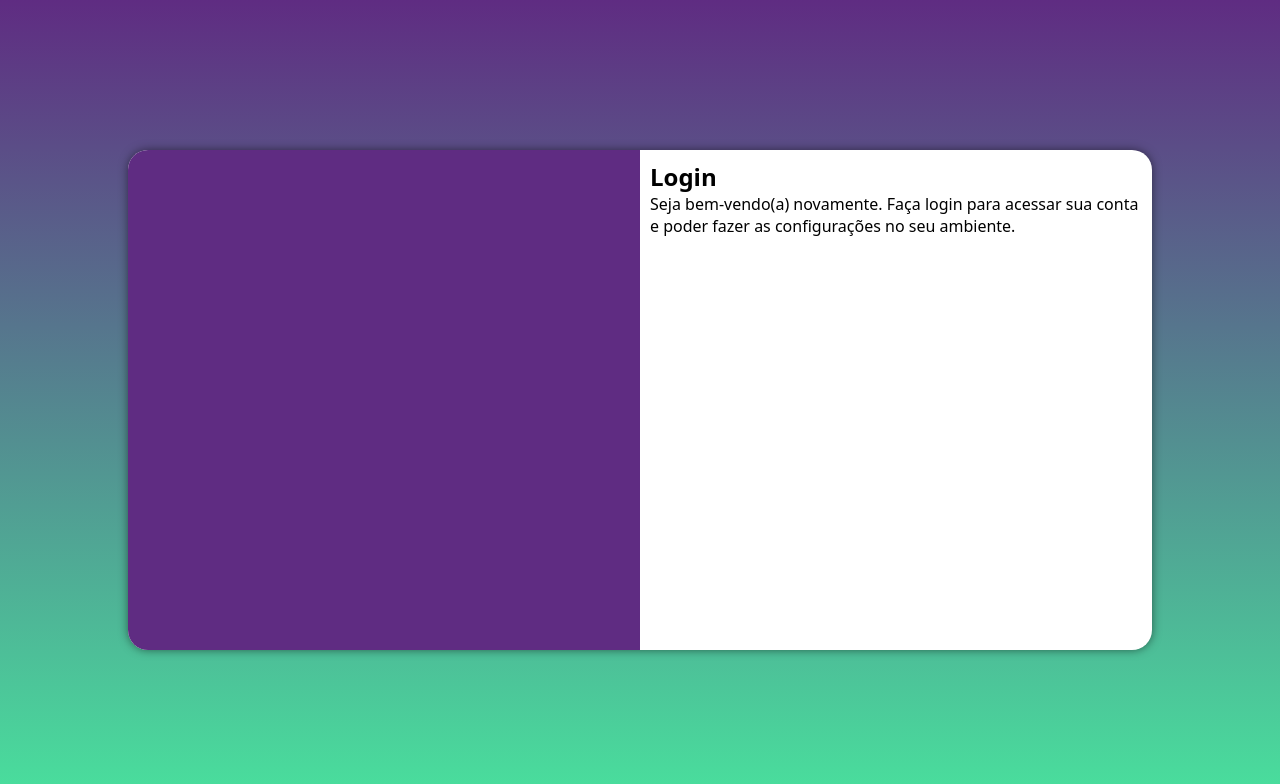
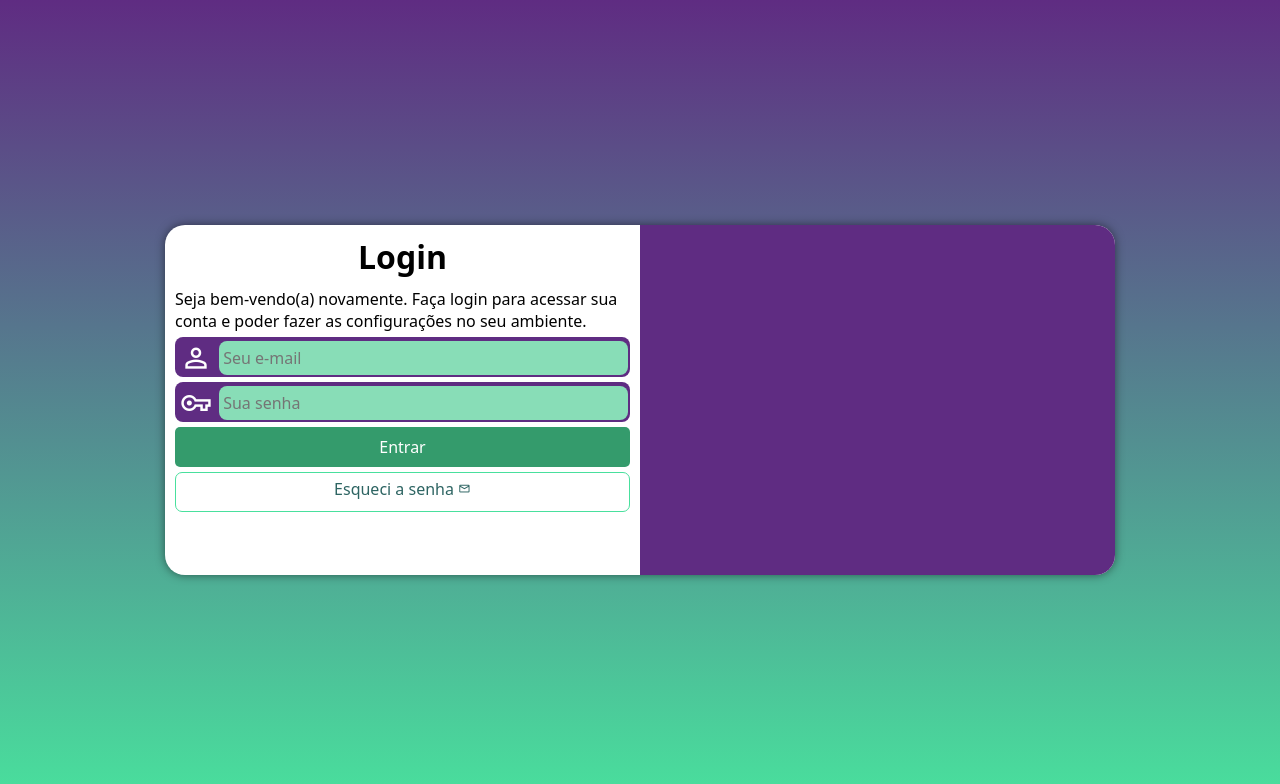
Before and after one commit to cerp69/projeto-login, a plain HTML site: page index.html in a window 1280 px wide. Drawn offline with nearby package versions, Linux system fonts and the light colour scheme.

Commit message:
Configurações finais

```diff
--- a/estilos/media-query.css
+++ b/estilos/media-query.css
@@ -11,6 +11,7 @@
 
     section#login {
         width: 80vw;
+        height: 280px;
     }
 
     section#login>div#imagem {
@@ -28,20 +29,25 @@
 @media screen and (min-width: 992px) {
     section#login {
         width: 950px;
-    }
-
-    section#login {
-        width: 80vw;
+        height: 350px;
     }
 
     section#login>div#imagem {
-        float: left;
+        float: right;
         width: 50%;
         height: 100%;
     }
 
     section#login>div#formulario {
-        float: right;
+        float: left;
         width: 50%;
     }
+
+    div#formulario>h1 {
+        font-size: 2em;
+    }
+
+    div#formulario>p {
+        font-size: 1em;
+    }
 }
--- a/estilos/style.css
+++ b/estilos/style.css
@@ -30,13 +30,13 @@ section#login {
     position: absolute;
     top: 50%;
     left: 50%;
-    transform: translate(-50%, -50%);
     overflow: hidden;
     background-color: white;
-    width: 250px;
+    width: 270px;
     height: 500px;
     border-radius: 20px;
     box-shadow: 0px 0px 10px rgba(0, 0, 0, 0.5);
+    transform: translate(-50%, -50%);
     transition: width 0.3s, height 0.3s;
     transition-timing-function: ease;
 }
@@ -54,3 +54,87 @@ section#login>div#formulario {
     padding: 10px;
 
 }
+
+div#formulario>h1 {
+    text-align: center;
+    margin-bottom: 10px;
+}
+
+div#formulario>p {
+    font-size: 0.8em;
+}
+
+form>div.campo {
+    background-color: #5f2c82;
+    display: block;
+    height: 40px;
+    border-radius: 8px;
+    margin: 5px 0px;
+}
+
+div.campo>label {
+    display: none;
+}
+
+div.campo>span {
+    color: white;
+    /* background-color: black; */
+    font-size: 2em;
+    width: 40px;
+    padding: 5px;
+}
+
+div.campo>input {
+    background-color: #88ddb7;
+    font-size: 1em;
+    width: calc(100% - 46px);
+    height: 85%;
+    border: 0px;
+    border-radius: 8px;
+    padding: 4px;
+    transform: translate(0px, -10px);
+}
+
+div.campo>input:focus-within {
+    background-color: white;
+    border: none;
+}
+
+form>input[type=submit] {
+    display: block;
+    font-size: 1em;
+    width: 100%;
+    height: 40px;
+    background-color: #49e09d;
+    color: white;
+    border: none;
+    border-radius: 5px;
+    cursor: pointer;
+}
+
+form>input[type=submit] {
+    background-color: #349b6c;
+}
+
+form>a.botao {
+    display: block;
+    text-align: center;
+    font-size: 1em;
+    width: 100%;
+    height: 40px;
+    padding-top: 5px;
+    margin-top: 5px;
+    background-color: white;
+    color: #2d6462;
+    border: 1px solid #49e09d;
+    border-radius: 7px;
+    text-decoration: none;
+}
+
+form>a.botao:hover {
+    background-color: #88ddb7;
+}
+
+form>a.botao>span {
+    font-size: 0.8em;
+}
--- a/index.html
+++ b/index.html
@@ -8,6 +8,8 @@
     <title>Projeto Login</title>
     <link rel="stylesheet" href="estilos/style.css">
     <link rel="stylesheet" href="estilos/media-query.css">
+    <link rel="stylesheet"
+        href="https://fonts.googleapis.com/css2?family=Material+Symbols+Outlined:opsz,wght,FILL,GRAD@48,400,1,0" />
 </head>
 
 <body>
@@ -20,8 +22,26 @@
                 <h1>Login</h1>
                 <p>Seja bem-vendo(a) novamente. Faça login para acessar sua conta e poder fazer as configurações no seu
                     ambiente.</p>
-                <form action="login.php" method="post">
-
+                <form action="login.php" method="post" autocomplete="on">
+                    <div class="campo">
+                        <span class="material-symbols-outlined">
+                            person
+                        </span>
+                        <input type="email" name="login" id="ilogin" placeholder="Seu e-mail" autocomplete="email"
+                            required maxlength="30">
+                        <label for="ilogin">Login</label>
+                    </div>
+                    <div class="campo">
+                        <span class="material-symbols-outlined">
+                            vpn_key
+                        </span>
+                        <input type="password" name="senha" id="isenha" placeholder="Sua senha"
+                            autocomplete="current-password" required minlength="3">
+                        <label for="isenha">Senha</label>
+                    </div>
+                    <input type="submit" value="Entrar">
+                    <a href="esqueci.html" class="botao">Esqueci a senha <span
+                            class="material-symbols-outlined">mail</span></a>
                 </form>
 
             </div>
```
